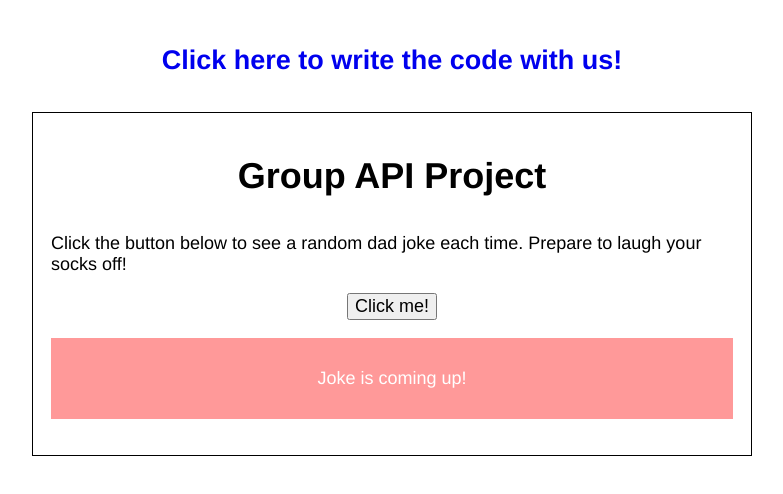
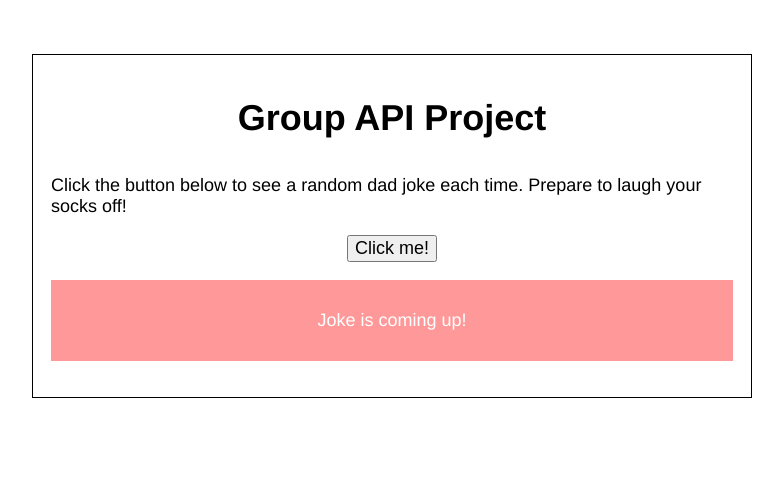
Before and after one commit to grendel108/project-api, a plain HTML site: page index.html in a window 1280 px wide. Shown: the whole page, without its empty margins (248-1031 px from the left). Drawn offline with Linux system fonts and the light colour scheme.

Commit message:
Delete remix link.
Delete remix link from my remix of class project.

```diff
--- a/index.html
+++ b/index.html
@@ -15,10 +15,6 @@
 
   <body>
 
-
-    <p class="large">
-      <strong><a href="https://glitch.com/edit/#!/join/d41c9162-9467-47ea-839d-80d5e994cfdf">Click here to write the code with us!</a></strong>
-    </p>
 
     <main>
 
```
